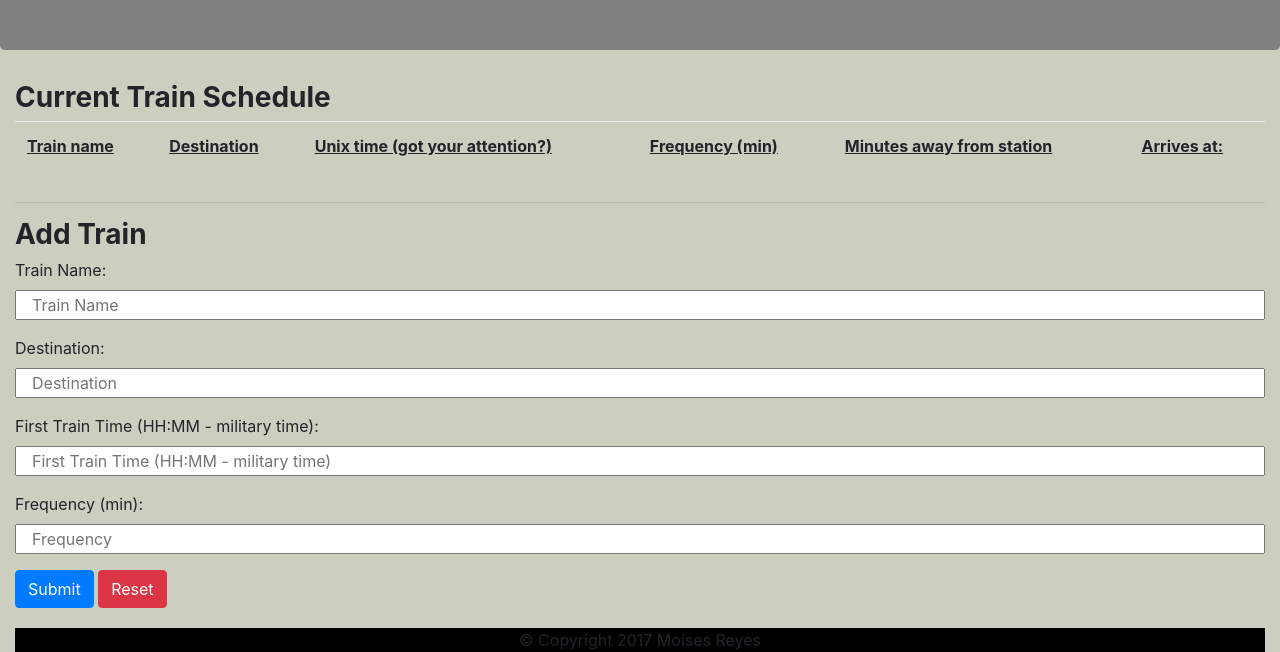
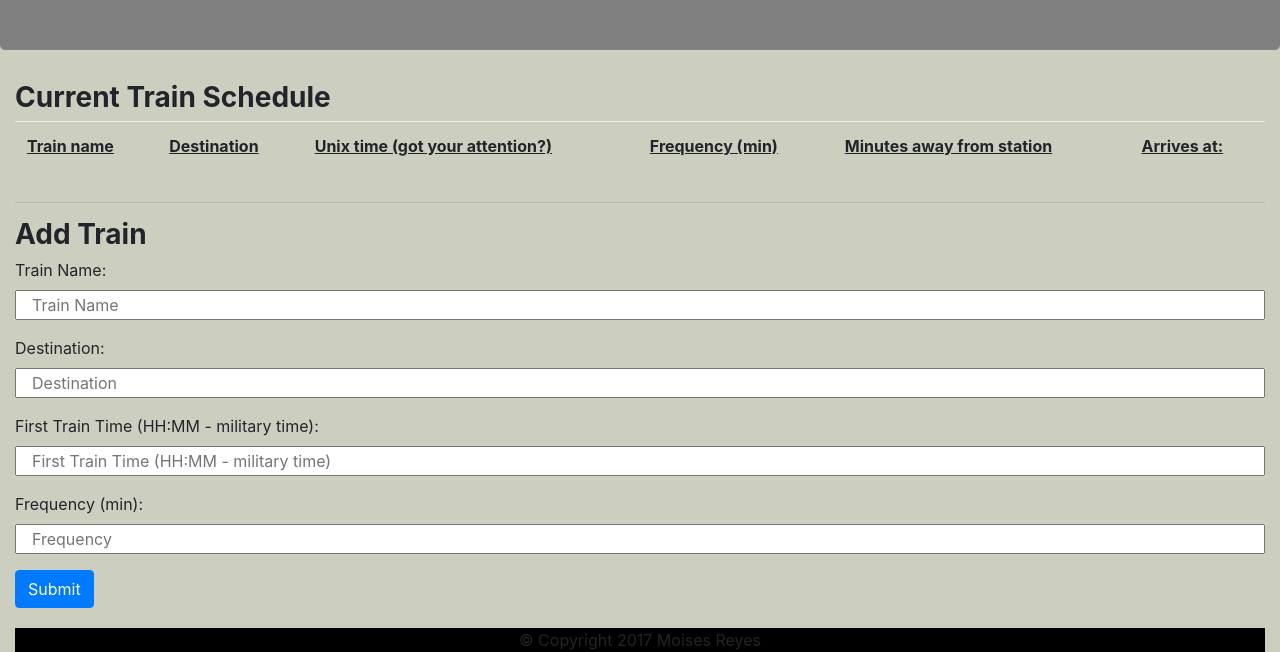
Before and after one commit to Moisesreyes1/Train-Scheduler, a plain HTML site: page index.html in a window 1280 px wide. Shown: the part 259-911 px from the top of the page. Drawn offline with nearby package versions, Linux system fonts and the light colour scheme; no server answers.

Commit message:
Final commit

```diff
--- a/index.html
+++ b/index.html
@@ -66,7 +66,7 @@
 			</div>
 		</div>
 		<button type="button" class="btn btn-primary" id="submit-btn" name="button">Submit</button>
-        <button type="reset" class="btn btn-danger" name="button">Reset</button>
+
 		<footer>
         &copy; Copyright 2017 Moises Reyes
       	</footer>
```
